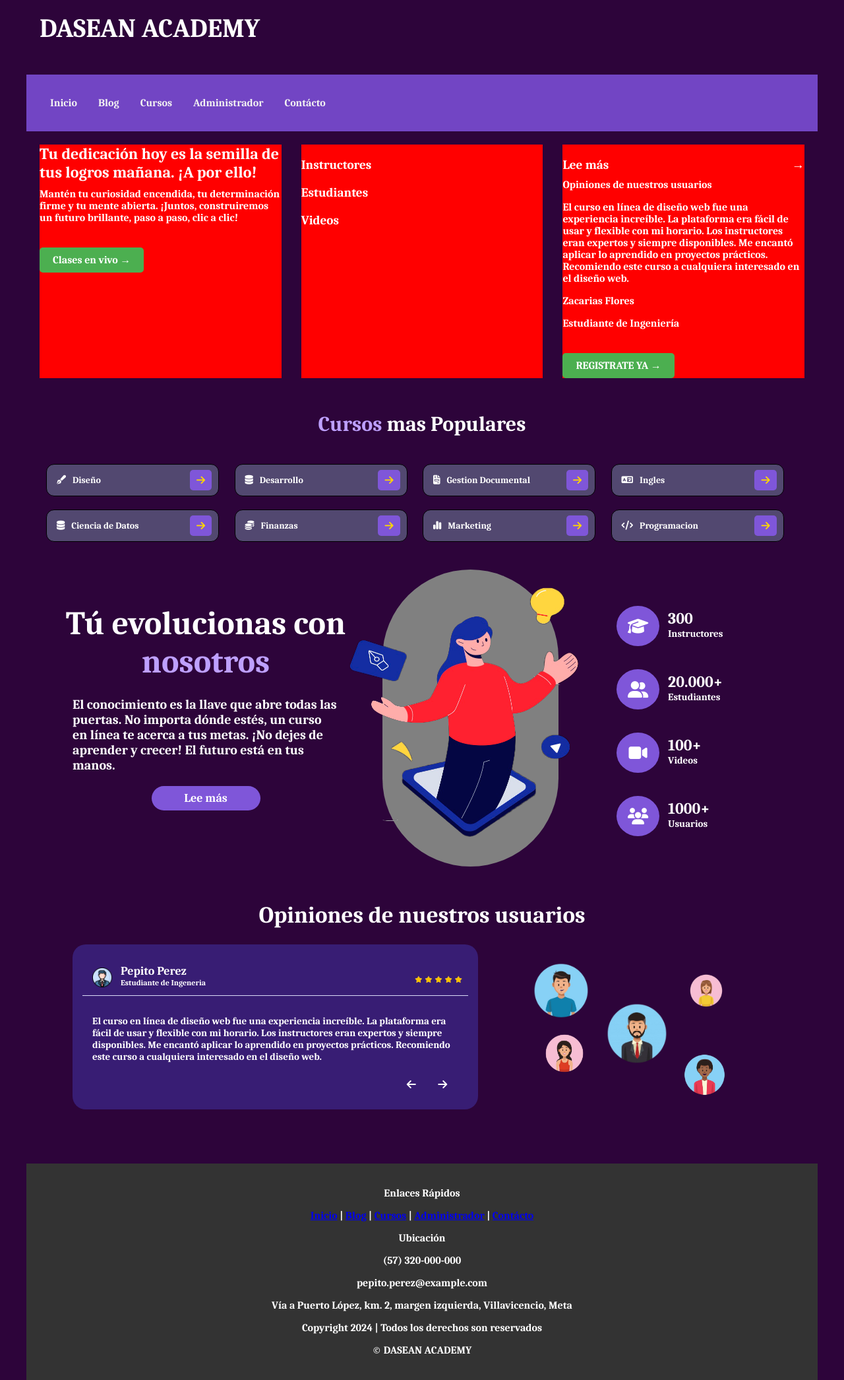
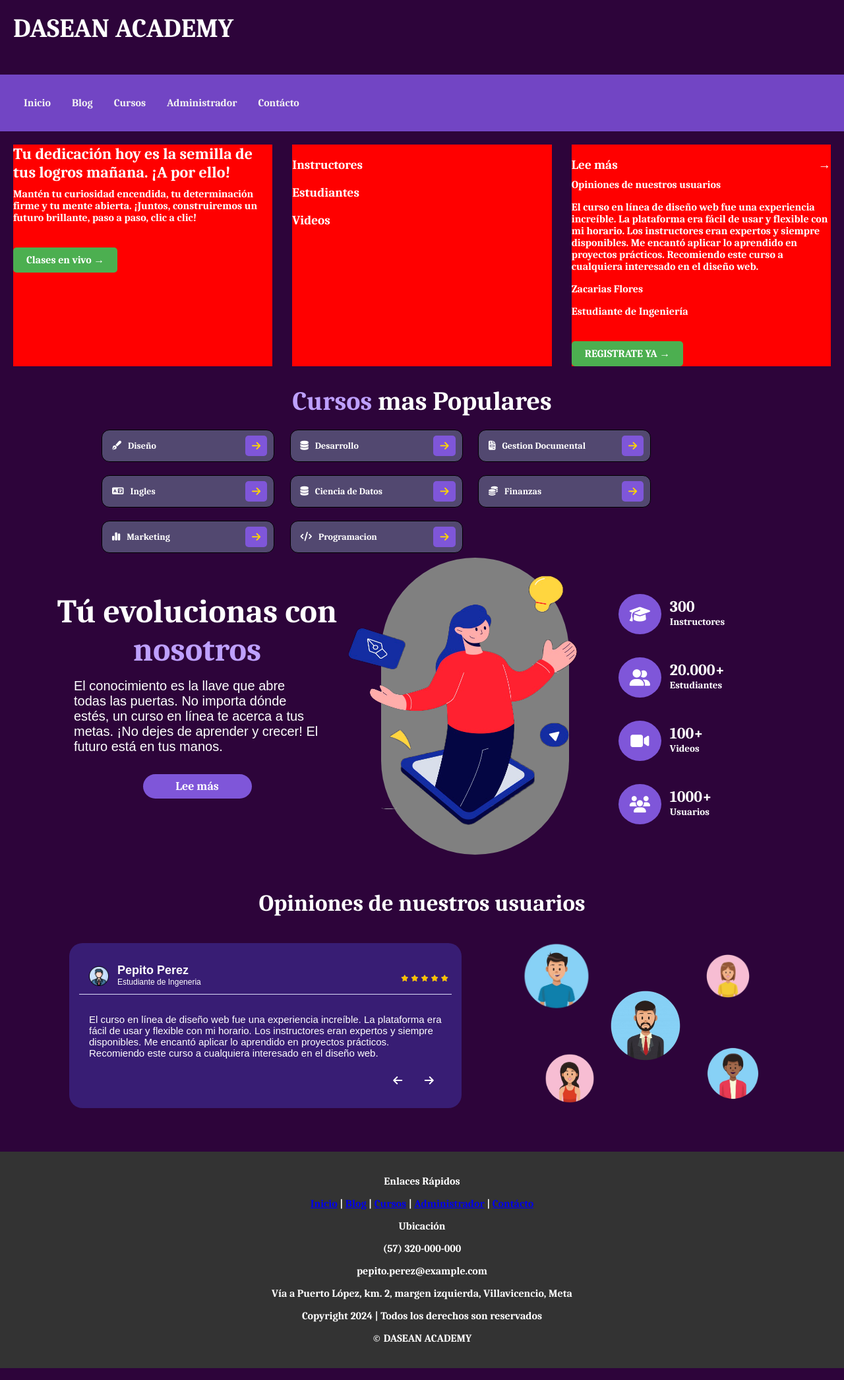
Before and after one commit to DannVal9/CAPUCHINO, a PHP site: page / in a window 1280 px wide. Shown: the whole page at 66% size. Run offline with PHP 8.4, Linux system fonts and the light colour scheme.

Commit message:
Algunas modificaciones y correciones

```diff
--- a/CAPUCHINO/Index.html
+++ b/CAPUCHINO/Index.html
@@ -45,6 +45,7 @@
 
         <div class="partem1">
             <h1 class="titulo1"><span class="highlight">Cursos</span> mas Populares</h1>
+            <div class="partem1-1">
                 <a href="" class="boton">
                     <i class="fa-solid fa-pen-fancy icons1"></i>
                     <span>Diseño</span>
@@ -85,6 +86,8 @@
                     <span>Programacion</span>
                     <i class="fa-solid fa-arrow-right icons2"></i>
                 </a>
+            </div>
+
         </div>
         <div class="partem2">
 
--- a/CAPUCHINO/styles.css
+++ b/CAPUCHINO/styles.css
@@ -8,7 +8,7 @@
 
 body {
     color: #ffffff;
-    max-width: 1200px;
+    min-width: 100vh;
     margin: 0 auto;
     background-color: #2d043a;
 }
@@ -203,13 +203,20 @@ header h1 {
 
 .titulo1
 {
+    font-size: 40px;
     text-align: center;
     padding: 10px 0px;
+    margin: 0;
 }
 
 .titulo1 .highlight
 {
     color: #BEA0FF;
+}
+
+.partem1-1{
+    width: 78%;
+    margin-left: 10%;
 }
 
 .boton {
@@ -258,10 +265,10 @@ header h1 {
 
 .partem2-izq
 {
-    width: 40%;
+    width: 35%;
     height: 400px;
     margin-top: 20px;
-    margin-left: 20px;
+    margin-left: 5%;
     display: flex;
     align-items: center;
     flex-direction: column;
@@ -280,13 +287,16 @@ header h1 {
 
 .parrafo1
 {
+    font-family: Arial, Helvetica, sans-serif;
+    font-weight: normal;
     font-size: 20px;
     text-align: left;
     padding: 0px 30px;
-    margin-top: -10px;
+    margin-top: -20px;
 }
 
 .boton2 {
+    margin-top: 10px;
     display: flex;
     justify-content: center;
     align-items: center;
@@ -306,7 +316,7 @@ header h1 {
     width: 23%;
     height: 450px;
     margin-top: -420px;
-    margin-left: 520px;
+    margin-left: 45%;
 }
 
 .img{
@@ -320,7 +330,7 @@ header h1 {
     width: 23%;
     height: 450px;
     margin-top: -440px;
-    margin-left: 850px;
+    margin-left: 72%;
 }
 
 .circle{
@@ -356,6 +366,7 @@ h2{
 
 h3{
     font-size: 15px;
+    font-weight: normal;
 }
 
 .part1, .part2, .part3, .part4
@@ -371,7 +382,6 @@ h3{
     padding: 10px;
 }
 
-
 /* ####################################################### */
 
 .partem3
@@ -385,14 +395,15 @@ h3{
     display: flex;
     justify-content: center;
     font-size: 35px;
+    margin-bottom: 40px;
 }
 
 .partem3-izq
 {
     background-color: #381D74;
-    width: 53%;
+    width: 48%;
     height: 250px;
-    margin-left: 50px;
+    margin-left: 85px;
     border-radius: 20px;
 }
 
@@ -417,10 +428,13 @@ h3{
 .txt2 h2{
     font-weight: bold;
     font-size: 18px;
+    font-family: Arial, Helvetica, sans-serif;
 }
 
 .txt2 h3{
     font-size: 12px;
+    font-weight: normal;
+    font-family: Arial, Helvetica, sans-serif;
 }
 
 .img3{
@@ -439,6 +453,8 @@ h3{
 
 .parrafo2
 {
+    font-family: Arial, Helvetica, sans-serif;
+    font-weight: normal;
     font-size: 15px;
     text-align: left;
     padding: 0px 30px;
@@ -456,7 +472,7 @@ h3{
 
 .partem3-der
 {
-    width: 35%;
+    width: 28%;
     height: 250px;
     margin-top: -250px;
     margin-left: 60%;
@@ -465,35 +481,35 @@ h3{
 
 .img4{
     position: absolute;
-    height: 100px;
-    margin-top: 20px;
-    margin-left: 45px;
+    height: 120px;
+    margin-top: -10px;
+    margin-left: 20px;
 }
 
 .img5{
     position: absolute;
-    height: 110px;
-    margin-top: 80px;
-    margin-left: 155px;
+    height: 130px;
+    margin-top: 60px;
+    margin-left: 150px;
 }
 
 .img6{
     position: absolute;
-    height: 70px;
-    margin-top: 130px;
-    margin-left: 65px;
+    height: 90px;
+    margin-top: 160px;
+    margin-left: 55px;
 }
 
 .img7{
     position: absolute;
-    height: 75px;
-    margin-top: 160px;
-    margin-left: 275px;
+    height: 95px;
+    margin-top: 150px;
+    margin-left: 300px;
 }
 
 .img8{
     position: absolute;
-    height: 60px;
-    margin-top: 40px;
-    margin-left: 285px;
+    height: 80px;
+    margin-top: 10px;
+    margin-left: 300px;
 }
```
Lines whose indentation alone changed are shown as unchanged.
